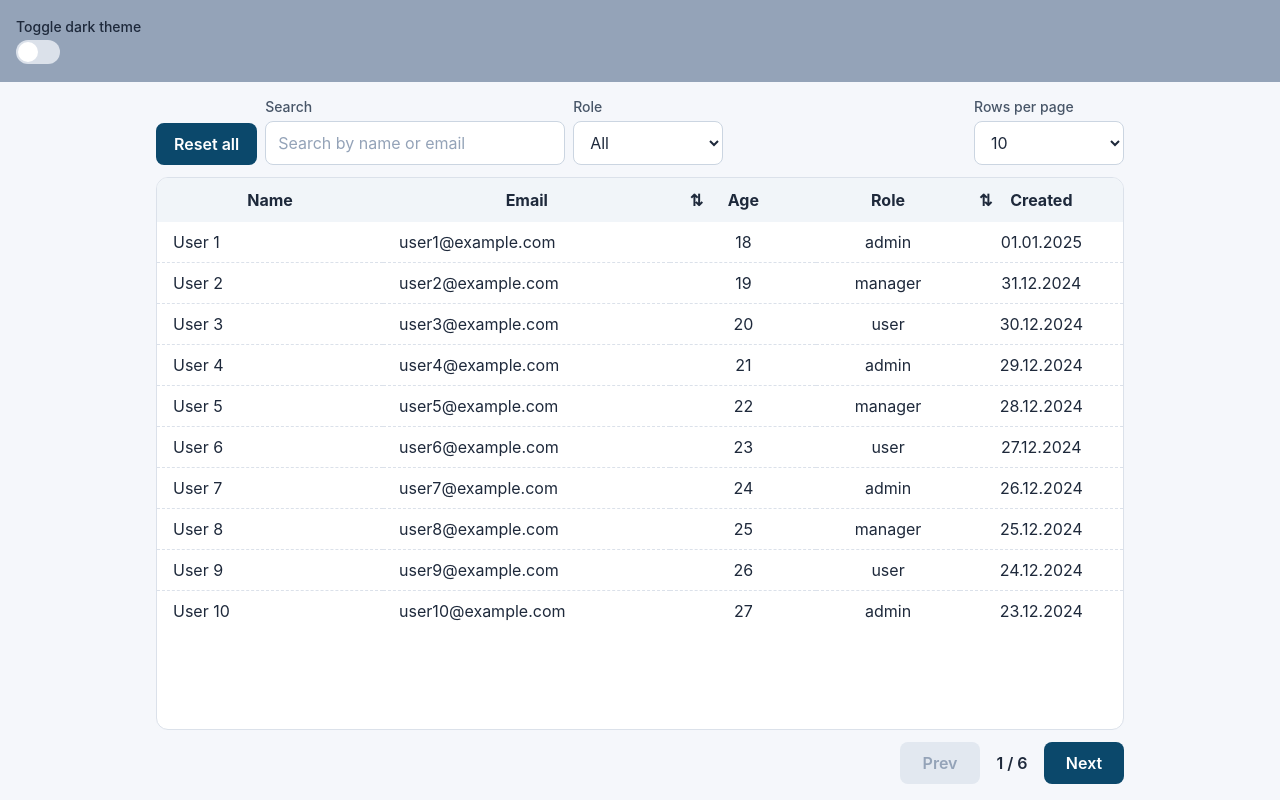
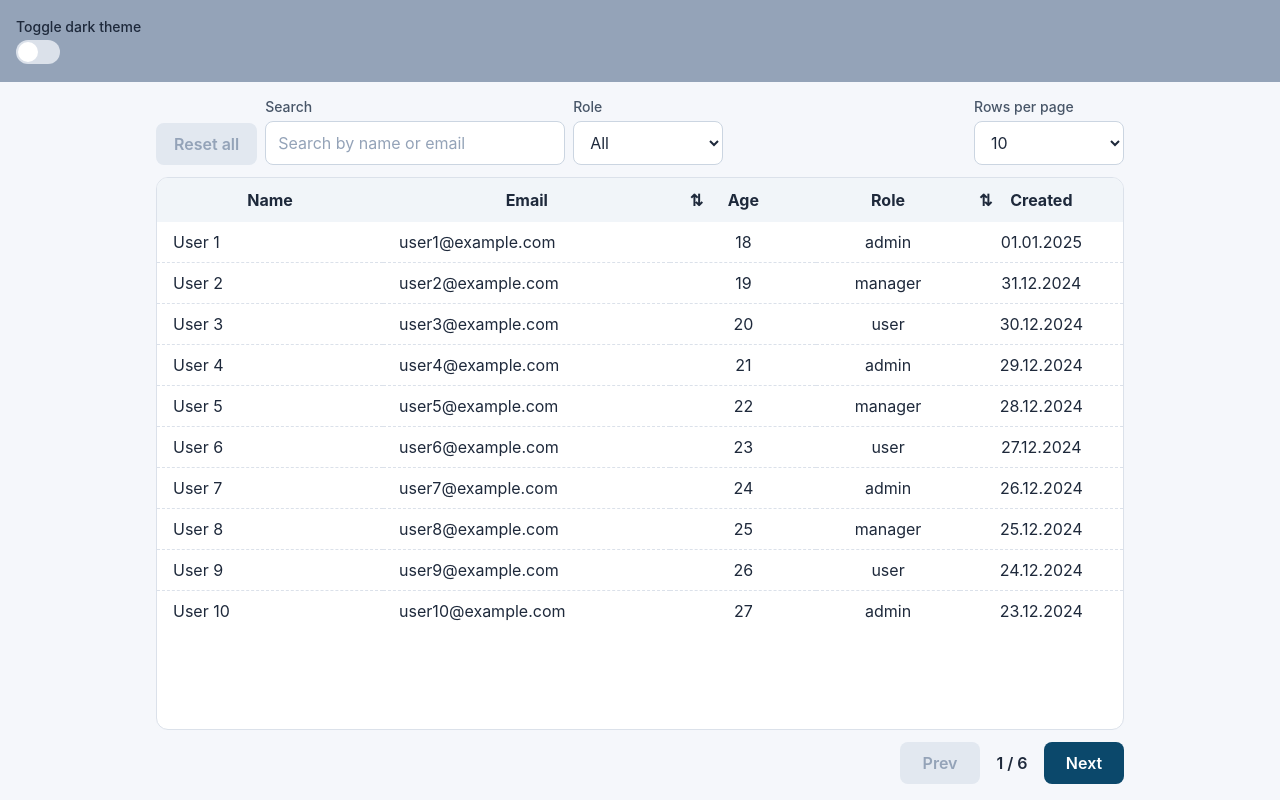
Before and after one commit to linska/nuxt-users-dashboard, a Nuxt app: page / in a window 1280 px wide. Built offline with nearby package versions, Linux system fonts and the light colour scheme.

Commit message:
feat: disable reset button when table state is empty

```diff
--- a/components/UserFilters.vue
+++ b/components/UserFilters.vue
@@ -4,6 +4,7 @@
       type="button"
       class="reset-button"
       @click="resetAll"
+      :disabled="!canReset"
     >
       Reset all
     </button>
@@ -43,6 +44,7 @@ const props = defineProps<{
   search?: string;
   role?: string | null;
   perPage: PerPage;
+  canReset?: boolean;
 }>()
 
 const emit = defineEmits([
--- a/composables/useUsersTable.ts
+++ b/composables/useUsersTable.ts
@@ -176,6 +176,16 @@ export function useUsersTable(users: User[]) {
     );
   });
 
+  const canResetTableState = computed(() =>
+    Boolean(
+      search.value
+      || role.value
+      || sortBy.value
+      || route.query.page
+      || route.query.perPage
+    ),
+  );
+
   return {
     search,
     role,
@@ -187,6 +197,8 @@ export function useUsersTable(users: User[]) {
     paginatedUsers,
     totalPages,
 
+    canResetTableState,
+
     onSort,
     resetTableState,
   }
--- a/pages/index.vue
+++ b/pages/index.vue
@@ -4,6 +4,7 @@
       :search="search"
       :role="role"
       :perPage="perPage"
+      :can-reset="canResetTableState"
       @update:search="search = $event"
       @update:role="role = $event"
       @update:perPage="perPage = $event"
@@ -40,6 +41,7 @@ const {
   perPage,
   paginatedUsers,
   totalPages,
+  canResetTableState,
   onSort,
   resetTableState,
 } = useUsersTable(users)
```
